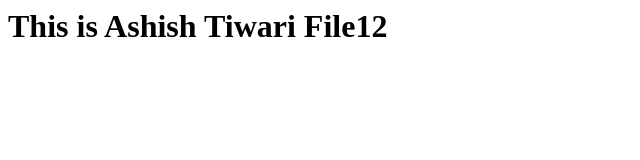
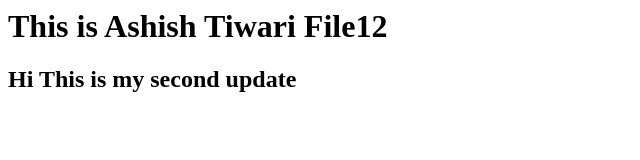
Before and after one commit to ashishtiwari2k11/jenkins_project, a plain HTML site: page index.html in a window 1280 px wide. Shown: the whole page, without its empty margins (0-640 px from the left). Drawn offline with Linux system fonts and the light colour scheme.

Commit message:
Update index.html

```diff
--- a/index.html
+++ b/index.html
@@ -1 +1,2 @@
 <h1>This is Ashish Tiwari File12</h2>
+<h2>Hi This is my second update</h2>
```
